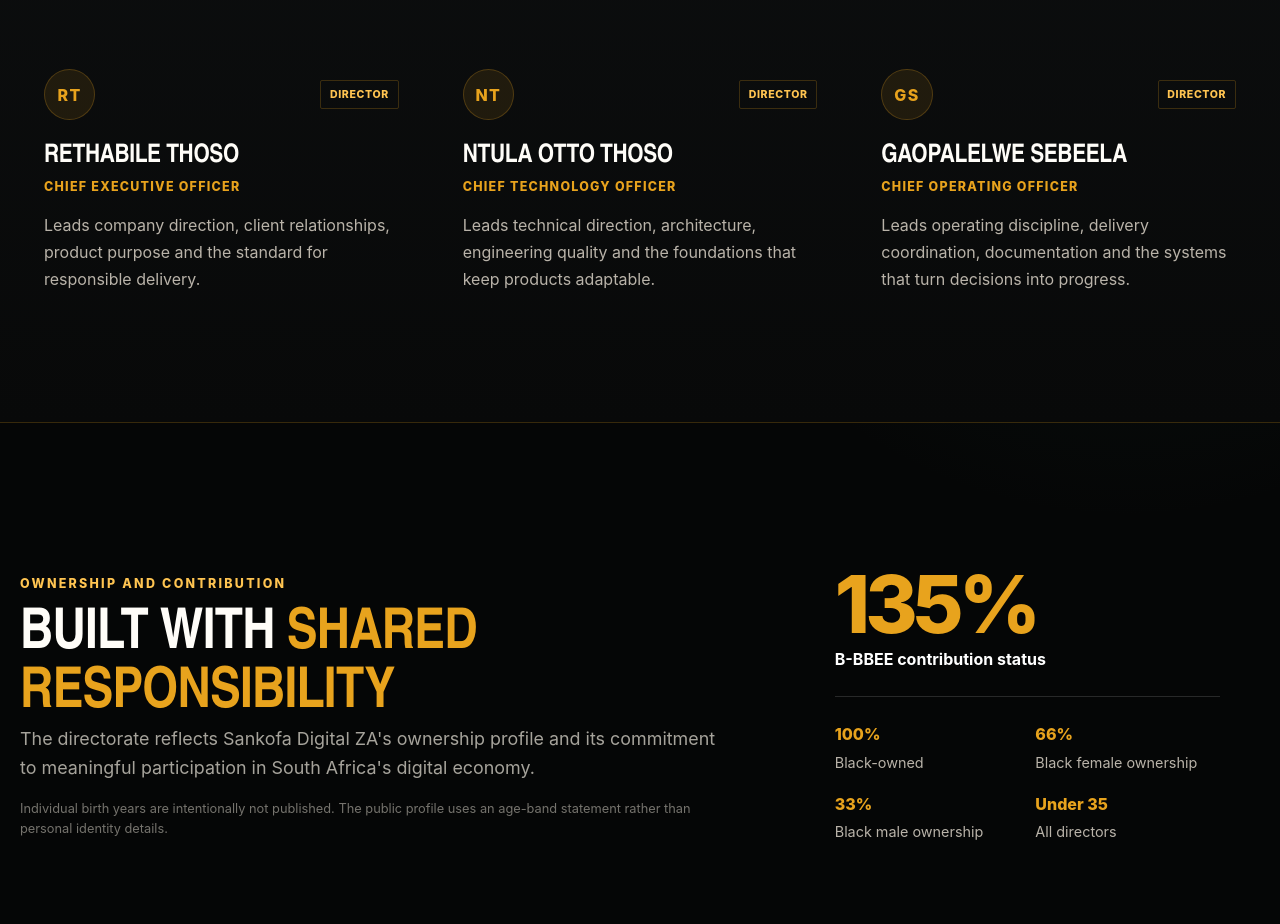
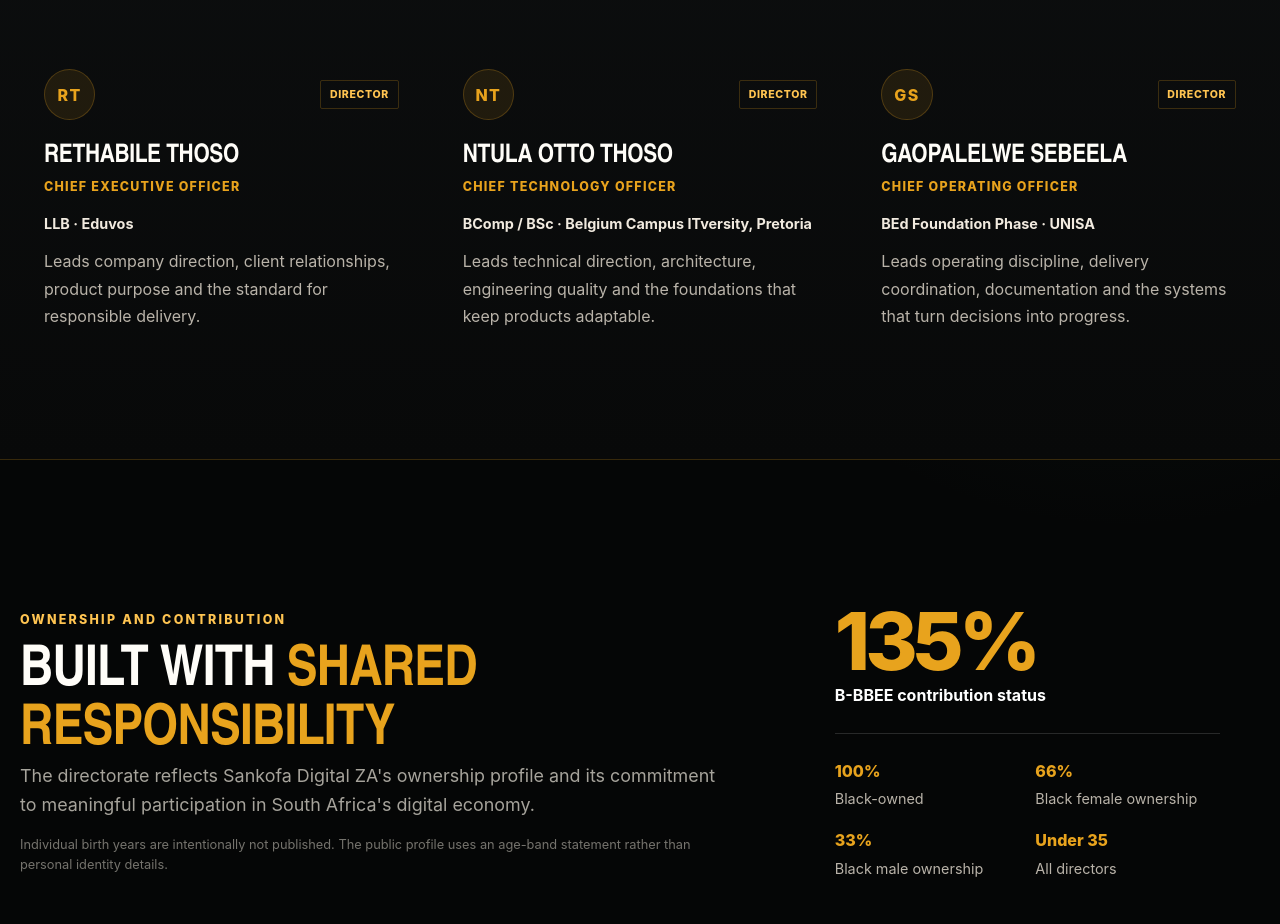
Before and after one commit to Sankofa-Digital-Studio/sankofa-digital-za, a plain HTML site: page dist/team.html in a window 1280 px wide. Shown: the part 978-1902 px from the top of the page. Drawn offline with Linux system fonts and the light colour scheme.

Commit message:
feat: add director education details

```diff
--- a/dist/assets/css/ux-redesign.css
+++ b/dist/assets/css/ux-redesign.css
@@ -155,6 +155,7 @@ body {
 .team-initials { display: grid; place-items: center; width: 3.2rem; height: 3.2rem; border: 1px solid var(--ux-line); border-radius: 50%; color: var(--ux-gold); font-weight: 800; letter-spacing: .08em; background: rgba(232,163,29,.1); }
 .team-card h3 { margin: 0; }
 .team-role { margin: .35rem 0 .9rem; color: var(--ux-gold); font-size: .78rem; font-weight: 800; letter-spacing: .1em; text-transform: uppercase; }
+.team-education { margin: 0 0 .8rem; color: #f1eadf; font-size: .9rem; font-weight: 700; }
 .team-card p:last-child { margin: 0; color: var(--ux-muted); line-height: 1.7; }
 .ownership-layout { display: grid; grid-template-columns: 1.2fr .8fr; gap: clamp(2rem, 6vw, 6rem); align-items: center; }
 .ownership-card { padding: clamp(1.5rem, 4vw, 2.5rem); border-radius: 1rem; }
--- a/dist/team.html
+++ b/dist/team.html
@@ -8,9 +8,9 @@
     <section class="page-hero"><div class="container reveal"><p class="crumbs"><a href="index.html">Home</a> / Team</p><p class="eyebrow">The people behind the work</p><h1>A young directorate with <em>grounded ambition</em></h1><p class="lede">Sankofa Digital ZA is led by directors who combine product thinking, technical delivery and operational discipline to build software for real South African conditions.</p></div></section>
 
     <section class="section section-dark"><div class="container"><div class="section-heading reveal"><div><p class="eyebrow">Directors</p><h2>Three disciplines. <em>One direction.</em></h2></div><p>Each director brings a different operating lens to the same standard: useful products, honest evidence and delivery that can be maintained.</p></div><div class="team-grid">
-      <article class="team-card reveal"><div class="team-card-top"><span class="team-initials">RT</span><span class="tag gold-tag">Director</span></div><h3>Rethabile Thoso</h3><p class="team-role">Chief Executive Officer</p><p>Leads company direction, client relationships, product purpose and the standard for responsible delivery.</p></article>
-      <article class="team-card reveal"><div class="team-card-top"><span class="team-initials">NT</span><span class="tag gold-tag">Director</span></div><h3>Ntula Otto Thoso</h3><p class="team-role">Chief Technology Officer</p><p>Leads technical direction, architecture, engineering quality and the foundations that keep products adaptable.</p></article>
-      <article class="team-card reveal"><div class="team-card-top"><span class="team-initials">GS</span><span class="tag gold-tag">Director</span></div><h3>Gaopalelwe Sebeela</h3><p class="team-role">Chief Operating Officer</p><p>Leads operating discipline, delivery coordination, documentation and the systems that turn decisions into progress.</p></article>
+      <article class="team-card reveal"><div class="team-card-top"><span class="team-initials">RT</span><span class="tag gold-tag">Director</span></div><h3>Rethabile Thoso</h3><p class="team-role">Chief Executive Officer</p><p class="team-education">LLB · Eduvos</p><p>Leads company direction, client relationships, product purpose and the standard for responsible delivery.</p></article>
+      <article class="team-card reveal"><div class="team-card-top"><span class="team-initials">NT</span><span class="tag gold-tag">Director</span></div><h3>Ntula Otto Thoso</h3><p class="team-role">Chief Technology Officer</p><p class="team-education">BComp / BSc · Belgium Campus ITversity, Pretoria</p><p>Leads technical direction, architecture, engineering quality and the foundations that keep products adaptable.</p></article>
+      <article class="team-card reveal"><div class="team-card-top"><span class="team-initials">GS</span><span class="tag gold-tag">Director</span></div><h3>Gaopalelwe Sebeela</h3><p class="team-role">Chief Operating Officer</p><p class="team-education">BEd Foundation Phase · UNISA</p><p>Leads operating discipline, delivery coordination, documentation and the systems that turn decisions into progress.</p></article>
     </div></div></section>
 
     <section class="section"><div class="container"><div class="ownership-layout"><div class="reveal"><p class="eyebrow">Ownership and contribution</p><h2>Built with <em>shared responsibility</em></h2><p class="lede">The directorate reflects Sankofa Digital ZA's ownership profile and its commitment to meaningful participation in South Africa's digital economy.</p><p class="fine-print">Individual birth years are intentionally not published. The public profile uses an age-band statement rather than personal identity details.</p></div><div class="ownership-card reveal"><div class="ownership-card-main"><span class="ownership-value">135%</span><span class="ownership-label">B-BBEE contribution status</span></div><dl><div><dt>100%</dt><dd>Black-owned</dd></div><div><dt>66%</dt><dd>Black female ownership</dd></div><div><dt>33%</dt><dd>Black male ownership</dd></div><div><dt>Under 35</dt><dd>All directors</dd></div></dl></div></div></div></section>
```
